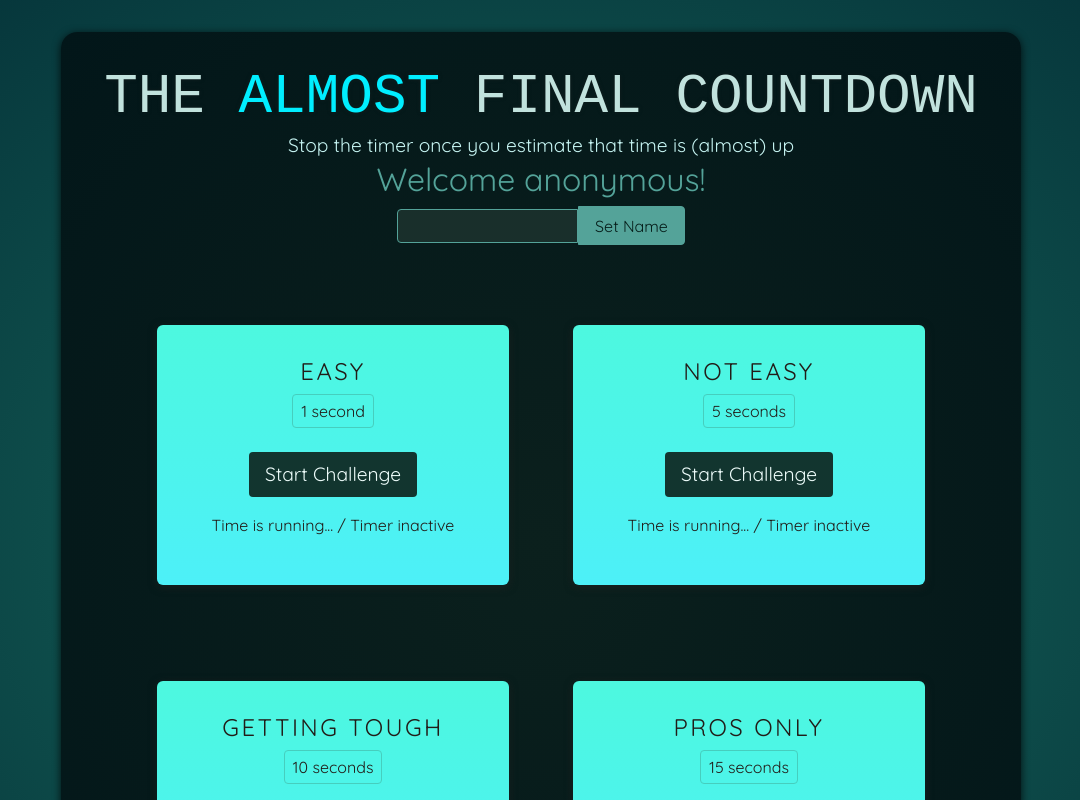
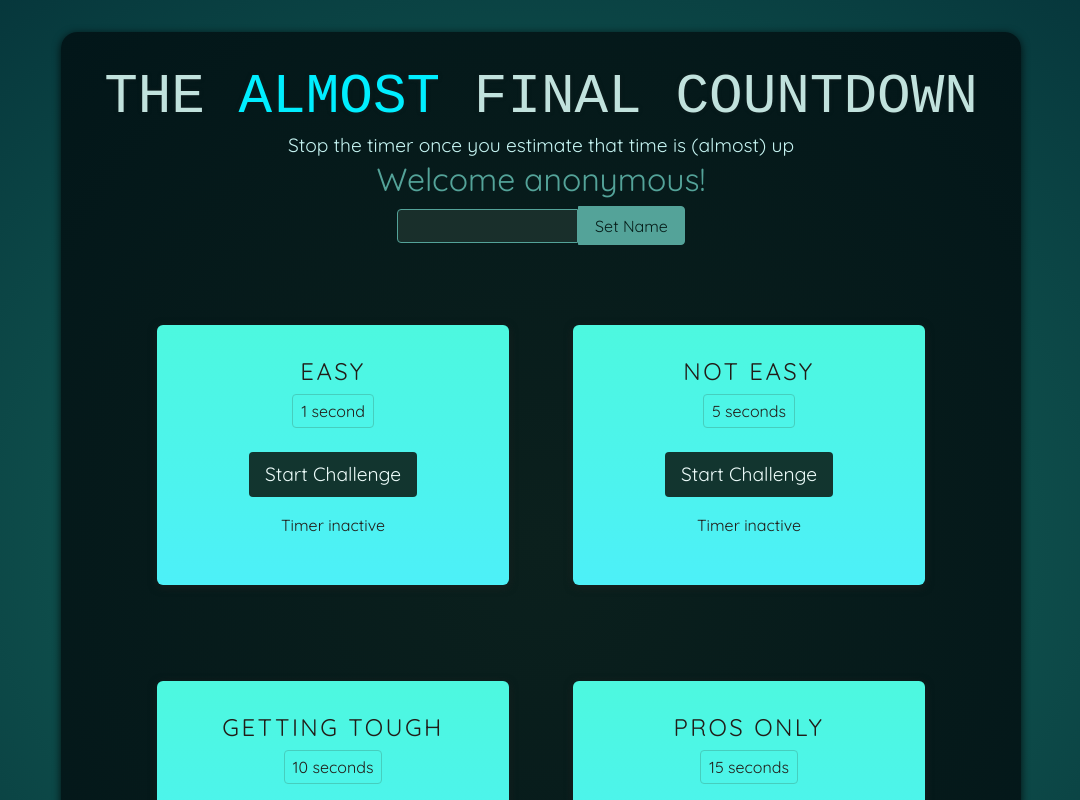
Before and after one commit to junglimit/react-study202406, a React (Create React App) app: page / in a window 1280 px wide. Shown: the top 800 px of the page, without its empty margins (99-1179 px from the left). Built offline with nearby package versions, Linux system fonts and the light colour scheme; the HTML template or start-up script is replaced by a standard one; a web font is replaced by a local one.

Commit message:
타이머 시작 이벤트 생성

```diff
--- a/src/components/Ref/TimeChallenge.js
+++ b/src/components/Ref/TimeChallenge.js
@@ -1,19 +1,37 @@
-import React from 'react';
+import React, {useState} from 'react';
 
 const TimerChallenge = ({title, targetTime}) => {
+
+    // 타이머가 시작되었는지를 확인하는 상태값
+    const [timerStarted, setTimerStarted] = useState(false);
+
+    // 타겟시간이 종료되었는지 여부
+    const [timerExpired, setTimerExpired] = useState(false);
+
+    const startHandler = e => {
+
+        setTimeout(() => {
+            // console.log('시간 만료 배윙');
+        setTimerExpired(true);
+        }, targetTime * 1000)
+
+        setTimerStarted(true);
+    }
+
     return (
         <section className="challenge">
             <h2>{title}</h2>
+            {timerExpired && <p>YOU LOSER ㅋㅋ</p>}
             <p className="challenge-time">
                 {targetTime} second{targetTime > 1 ? 's' : ''}
             </p>
             <p>
-                <button>
-                    Start Challenge
+                <button onClick={startHandler}>
+                    {timerStarted ? 'Stop' : 'Start'} Challenge
                 </button>
             </p>
-            <p className="">
-                Time is running... / Timer inactive
+            <p className={timerStarted ? 'active' : undefined}>
+                {timerStarted ? 'Time is running...' :  'Timer inactive'}
             </p>
         </section>
     );
```
